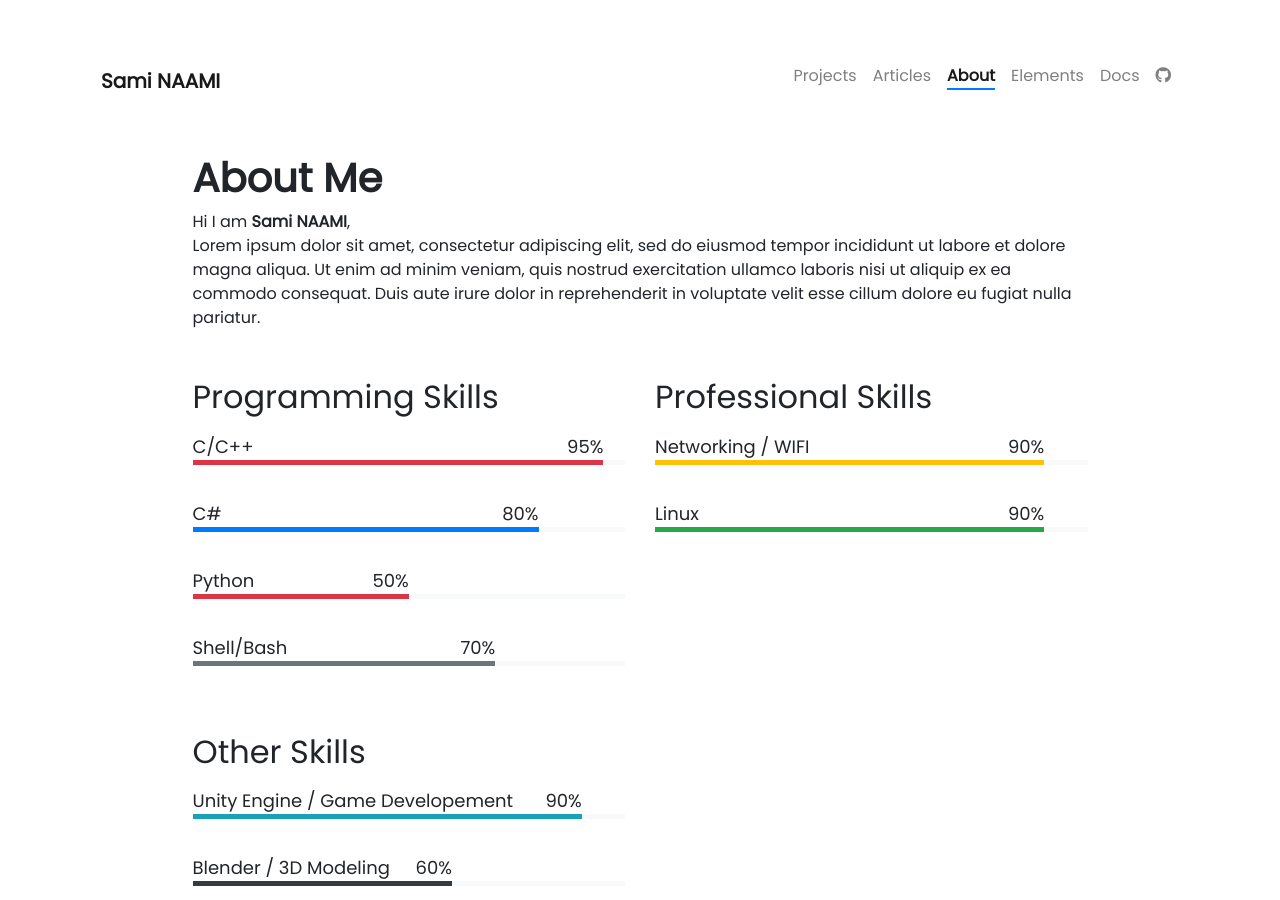
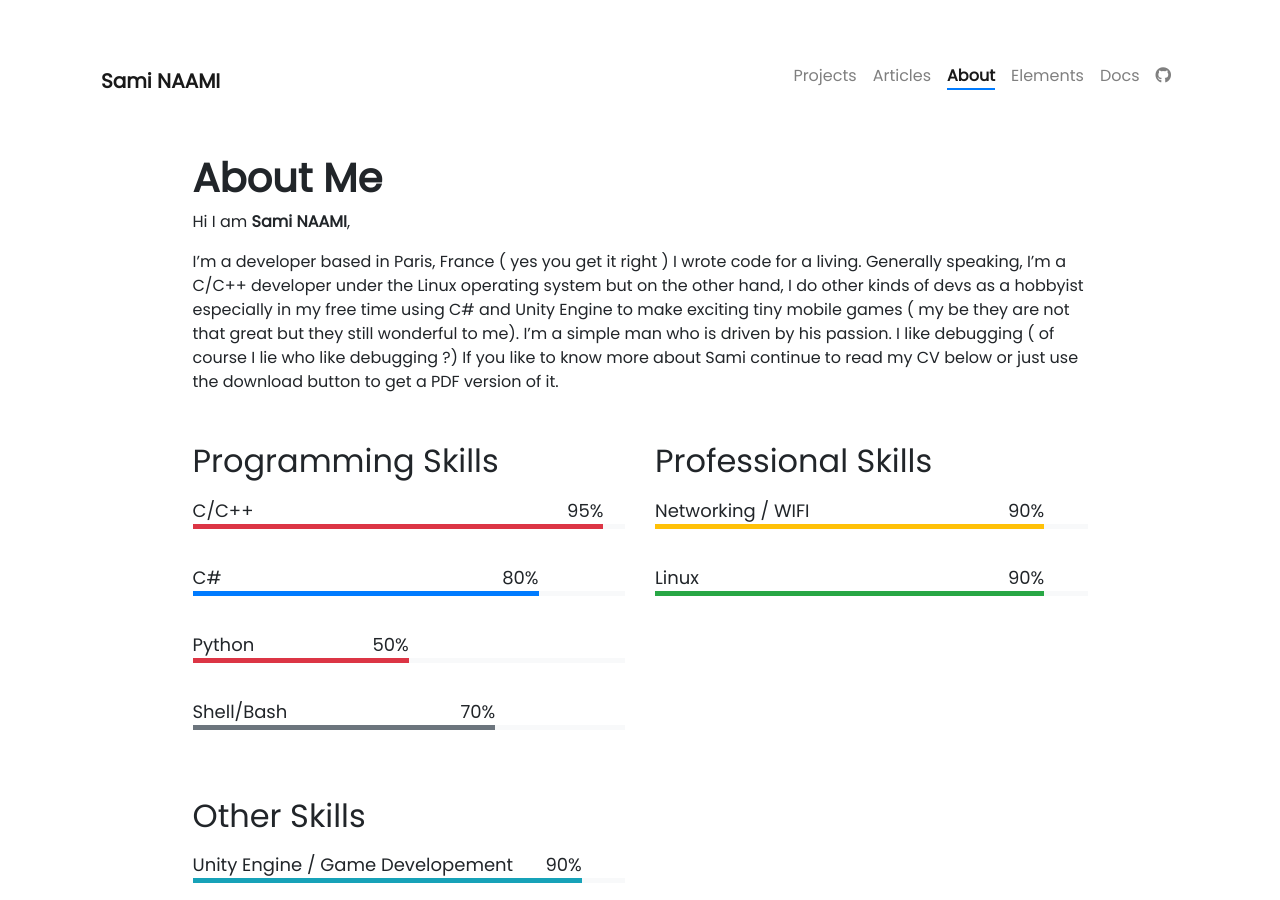
Before and after one commit to snaami/snaami.github.io, a Jekyll site: the page built from pages/about.md, in a window 1280 px wide and 900 px high. Built offline with Jekyll 4.4.1, drawn with Linux system fonts in a browser that asks for light colours; nearby versions of some CDN libraries.

Commit message:
add about section

```diff
--- a/pages/about.md
+++ b/pages/about.md
@@ -8,7 +8,11 @@ weight: 3
 # **About Me**
 
 Hi I am **{{ site.author.name }}**,<br>
-Lorem ipsum dolor sit amet, consectetur adipiscing elit, sed do eiusmod tempor incididunt ut labore et dolore magna aliqua. Ut enim ad minim veniam, quis nostrud exercitation ullamco laboris nisi ut aliquip ex ea commodo consequat. Duis aute irure dolor in reprehenderit in voluptate velit esse cillum dolore eu fugiat nulla pariatur.
+
+I'm a developer based in Paris, France ( yes you get it right ) I wrote code for a living.
+Generally speaking, I'm a C/C++ developer under the Linux operating system but on the other hand, I do other kinds of devs as a hobbyist especially in my free time using C# and Unity Engine to make exciting tiny mobile games ( my be they are not that great but they still wonderful to me).
+I'm a simple man who is driven by his passion. I like debugging ( of course I lie who like debugging ?)
+If you like to know more about Sami continue to read my CV below or just use the download button to get a PDF version of it.
 
 <div class="row">
 {% include about/skills.html title="Programming Skills" source=site.data.programming-skills %}
```
